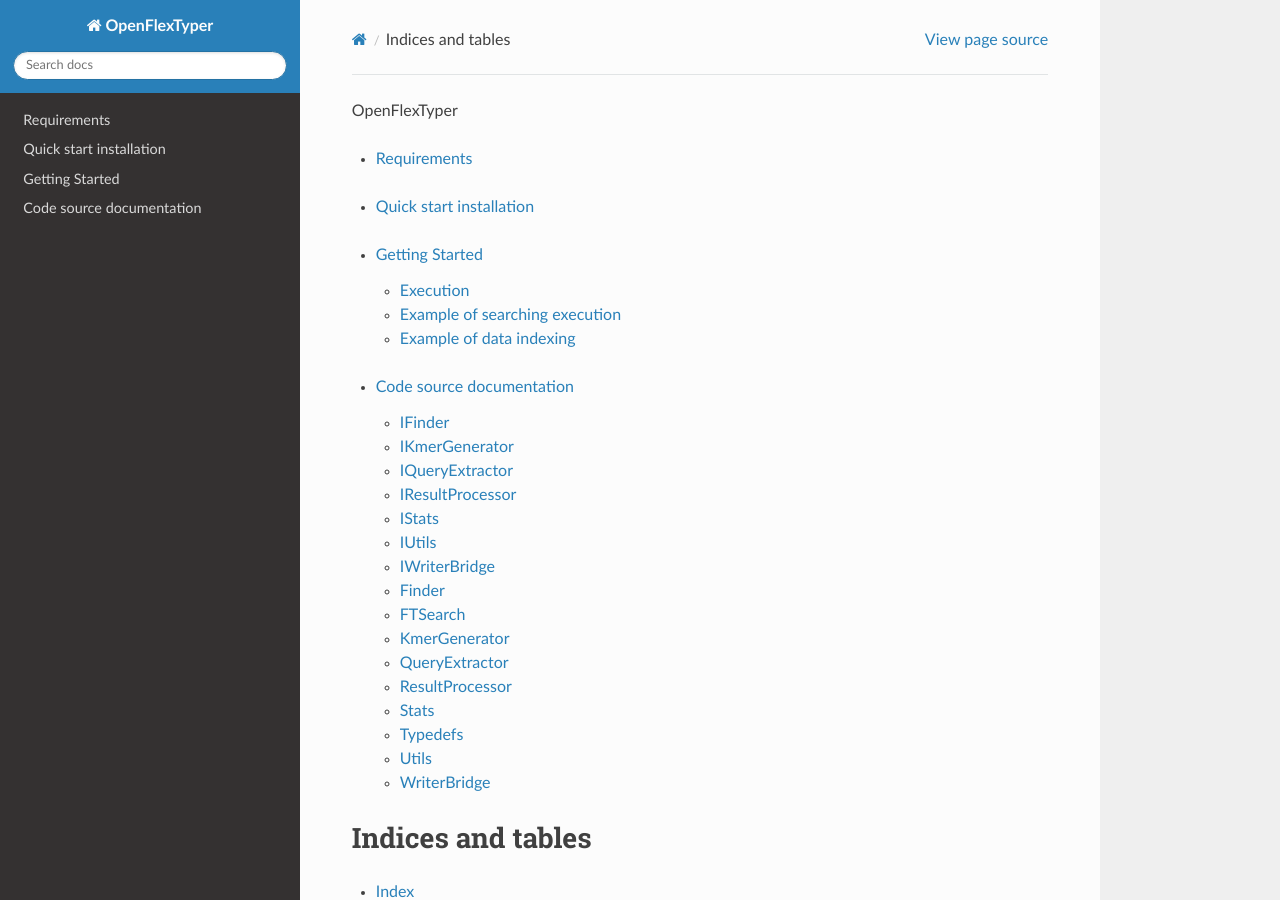
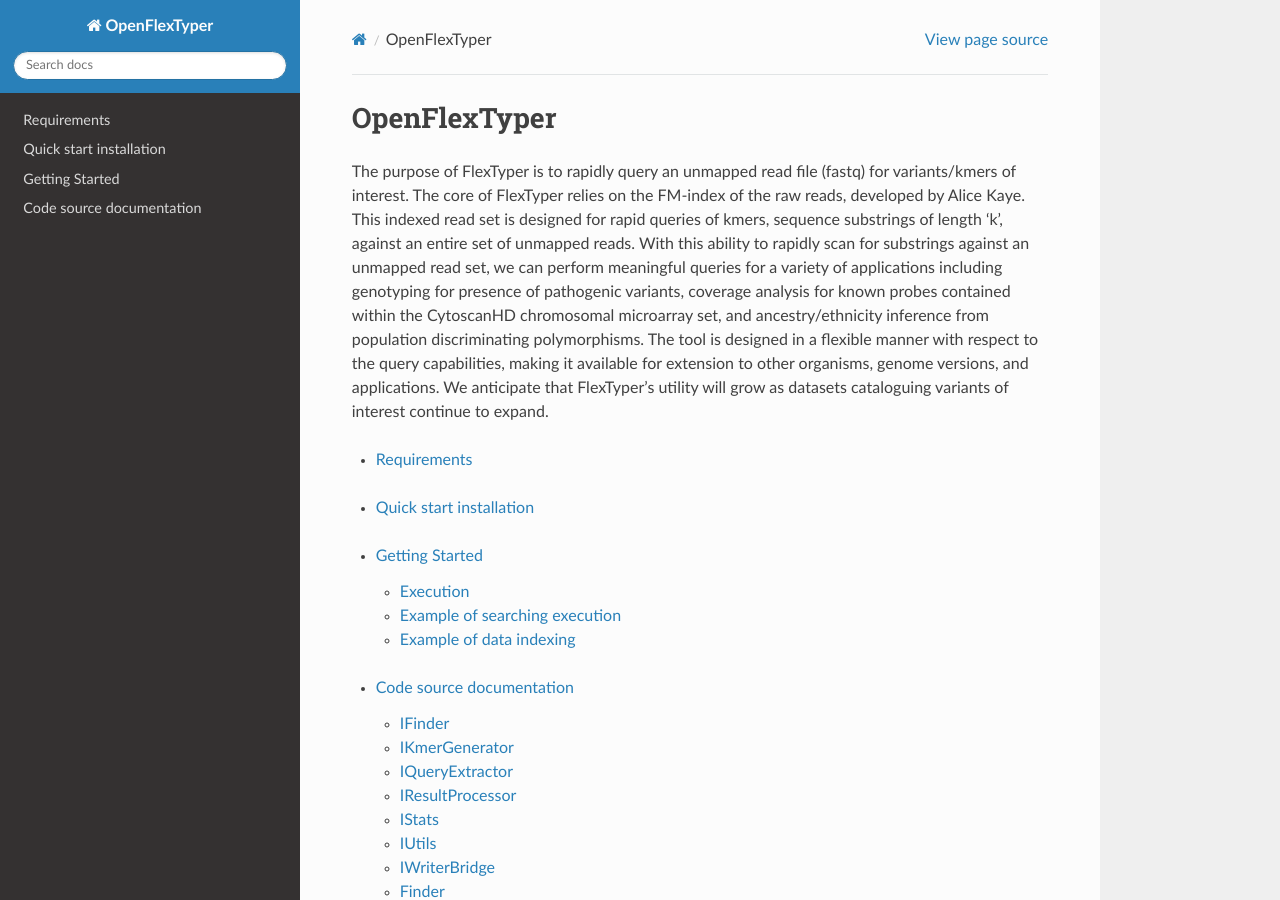
Before and after one commit to wassermanlab/OpenFlexTyper, a Sphinx documentation site: the page built from docs/source/index.rst, in a window 1280 px wide and 900 px high. Built offline with Sphinx 7.4.7 and the Read the Docs theme 2.0.0, drawn with Linux system fonts in a browser that asks for light colours.

Commit message:
improved doc

```diff
--- a/docs/source/index.rst
+++ b/docs/source/index.rst
@@ -1,4 +1,16 @@
+*****************
 OpenFlexTyper
+*****************
+
+The purpose of FlexTyper is to rapidly query an unmapped read file (fastq) for variants/kmers of interest.
+The core of FlexTyper relies on the FM-index of the raw reads, developed by Alice Kaye.
+This indexed read set is designed for rapid queries of kmers, sequence substrings of length ‘k’, against an entire set of unmapped reads.
+With this ability to rapidly scan for substrings against an unmapped read set, we can perform meaningful queries
+for a variety of applications including genotyping for presence of pathogenic variants, coverage analysis for known probes
+contained within the CytoscanHD chromosomal microarray set, and ancestry/ethnicity inference from population discriminating polymorphisms.
+The tool is designed in a flexible manner with respect to the query capabilities, making it available for extension to other organisms,
+genome versions, and applications. We anticipate that FlexTyper’s utility will grow as datasets cataloguing
+variants of interest continue to expand.
 
 .. toctree::
    :maxdepth: 2
```
